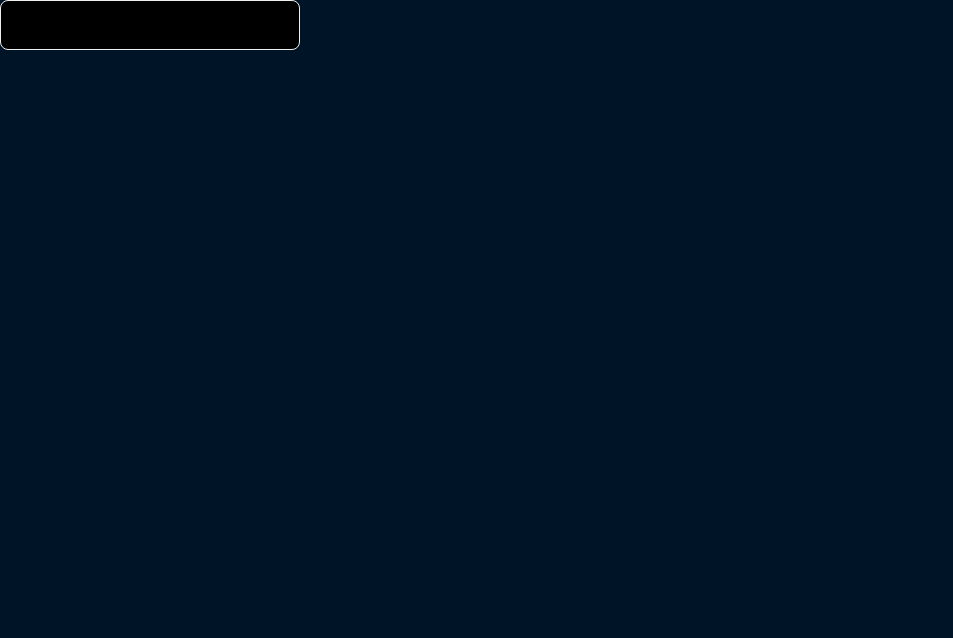
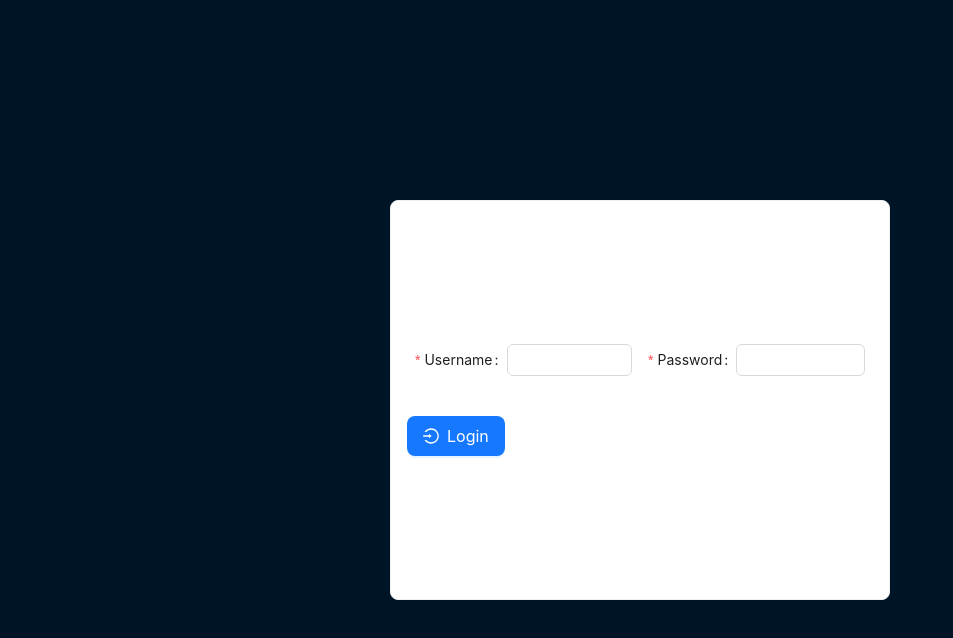
Before and after one commit to Machaieie/Todo_List_Web, a React (Vite) app: page / in a window 1280 px wide. Shown: the top 638 px of the page, without its empty margins (0-953 px from the left). Built offline with nearby package versions, Linux system fonts and the light colour scheme.

Commit message:
terminando a tela de login e atualizacoes na adminLayout

```diff
--- a/src/layouts/AdminLayout.jsx
+++ b/src/layouts/AdminLayout.jsx
@@ -10,13 +10,24 @@ const { Content } = Layout;
 const AdminLayout = () => {
     const [collapsed, setCollapsed] = useState(false);
     const toggleCollapsed = () => setCollapsed(!collapsed);
-    const { isDarkTheme, toggleTheme } = useContext(ThemeContext);
+    const { isDarkTheme } = useContext(ThemeContext);
+
     return (
-        <Layout >
-style={{ minHeight: '100vh' ,backgroundColor:isDarkTheme?"#fafaff":"#eef0f2" }}            <SideNav collapsed={collapsed}  />
+        <Layout
+            style={{
+                minHeight: '100vh',
+                backgroundColor: isDarkTheme ? "#fafaff" : "#eef0f2"
+            }}>
+            <SideNav collapsed={collapsed} />
             <Layout>
                 <TopNav collapsed={collapsed} toggleCollapsed={toggleCollapsed} />
-                <Content style={{ margin: '24px 16px', padding: 24, background: '#fff', minHeight: '280px', backgroundColor:isDarkTheme?"#dee2e6":"#eef0f2" }}>
+                <Content
+                    style={{
+                        margin: '24px 16px',
+                        padding: 24,
+                        minHeight: '280px',
+                        backgroundColor: isDarkTheme ? "#dee2e6" : "#fff"
+                    }}>
                     <Outlet />
                 </Content>
             </Layout>
--- a/src/layouts/PublicLayout.jsx
+++ b/src/layouts/PublicLayout.jsx
@@ -5,11 +5,17 @@ import Login from '../screens/login/Login';
 
 const PublicLayout = () => {
     return (
-        <Layout style={{ minHeight: '100vh' ,backgroundColor:ColorConfig.sidecolor }}>
-            <Login/>
+        <Layout
+            style={{
+                minHeight: '100vh',
+                display: 'flex',
+                justifyContent: 'center',
+                alignItems: 'center',
+                backgroundColor: ColorConfig.sidecolor
+            }}>
+            <Login />
         </Layout>
     );
 };
 
-
 export default PublicLayout;
--- a/src/screens/login/Login.jsx
+++ b/src/screens/login/Login.jsx
@@ -1,21 +1,67 @@
 import React from 'react';
-import {Card} from "antd";
+import { Card, Row, Col, Input, Form ,Button} from "antd";
+import TaskGradientButton from '../../components/Buttons/TaskGradientButton';
+import { LoginOutlined } from '@ant-design/icons';
+const Login = () => {
+    const [form] = Form.useForm();
+
+    const onSubmit = async () => {
+        try {
 
 
-const Login = () => {
+        } catch (error) {
 
+        }
+    };
     return (
         <Card
-        hoverable
-        style={{
-            width: 300,
-            backgroundColor:"#000000"
-          }}
+
+            style={{
+                width: '80%',
+                maxWidth: '500px',
+                minWidth: '300px',
+                height: '50vh',
+                maxHeight: '400px',
+                minHeight: '300px',
+                display: 'flex',
+                justifyContent: 'center',
+                alignItems: 'center',
+            }}
+
         >
-
+            <Row gutter={[16, 16]}>
+                <Col xs={24} sm={12} md={12} lg={12} xl={12}>
+                    <Form.Item
+                        label="Username"
+                        name="username"
+                        rules={[
+                            {
+                                required: true,
+                                message: 'please enter your username.',
+                            },
+                        ]}
+                    >
+                        <Input />
+                    </Form.Item>
+                </Col>
+                <Col xs={24} sm={12} md={12} lg={12} xl={12}>
+                    <Form.Item
+                        label="Password"
+                        name="password"
+                        rules={[
+                            {
+                                required: true,
+                                message: 'please enter your password.',
+                            },
+                        ]}
+                    >
+                        <Input />
+                    </Form.Item>
+                </Col>
+                    <TaskGradientButton text="Login" onClick={onSubmit} icon={<LoginOutlined/>} />
+            </Row>
         </Card>
     );
 };
 
-
 export default Login;
```
